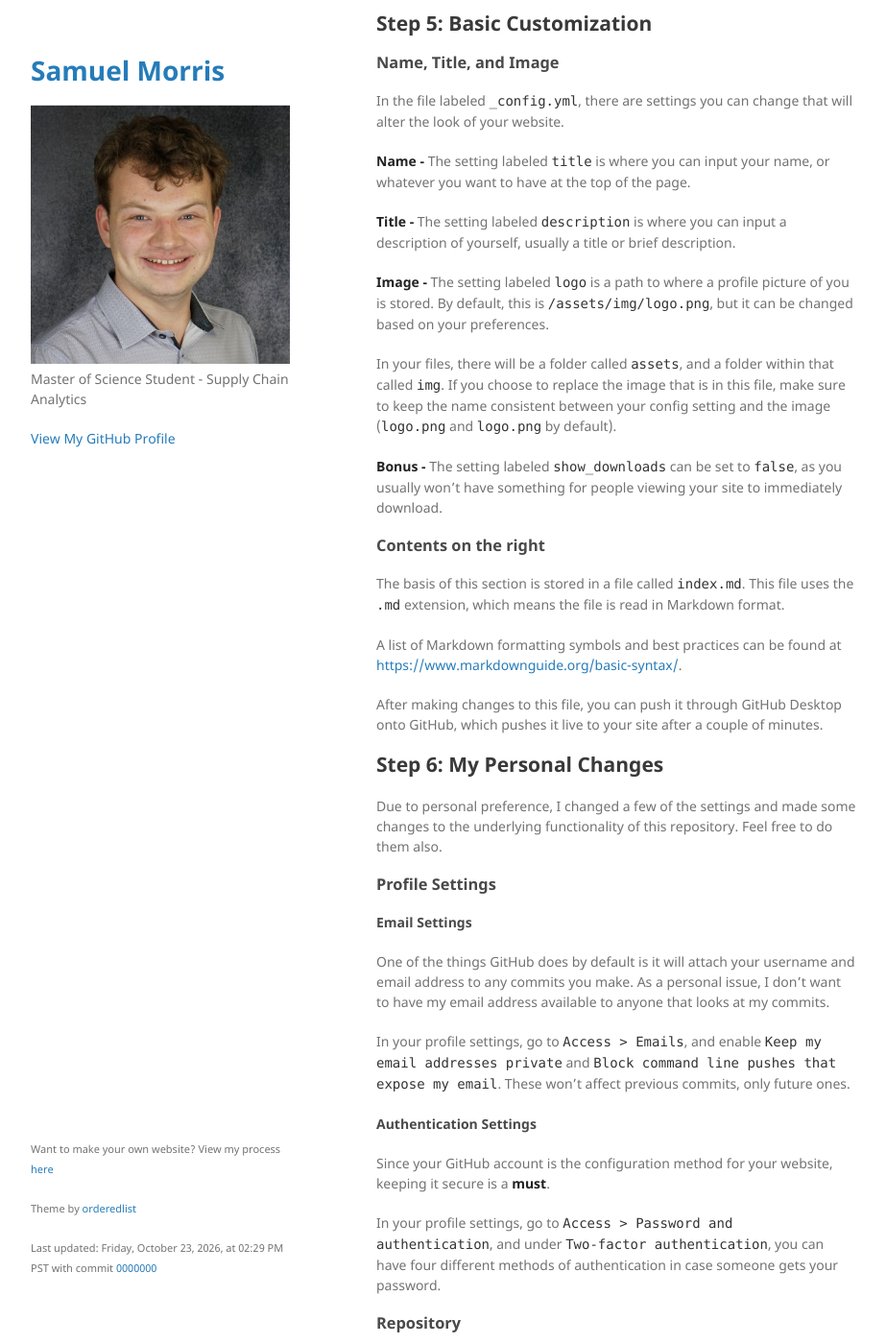
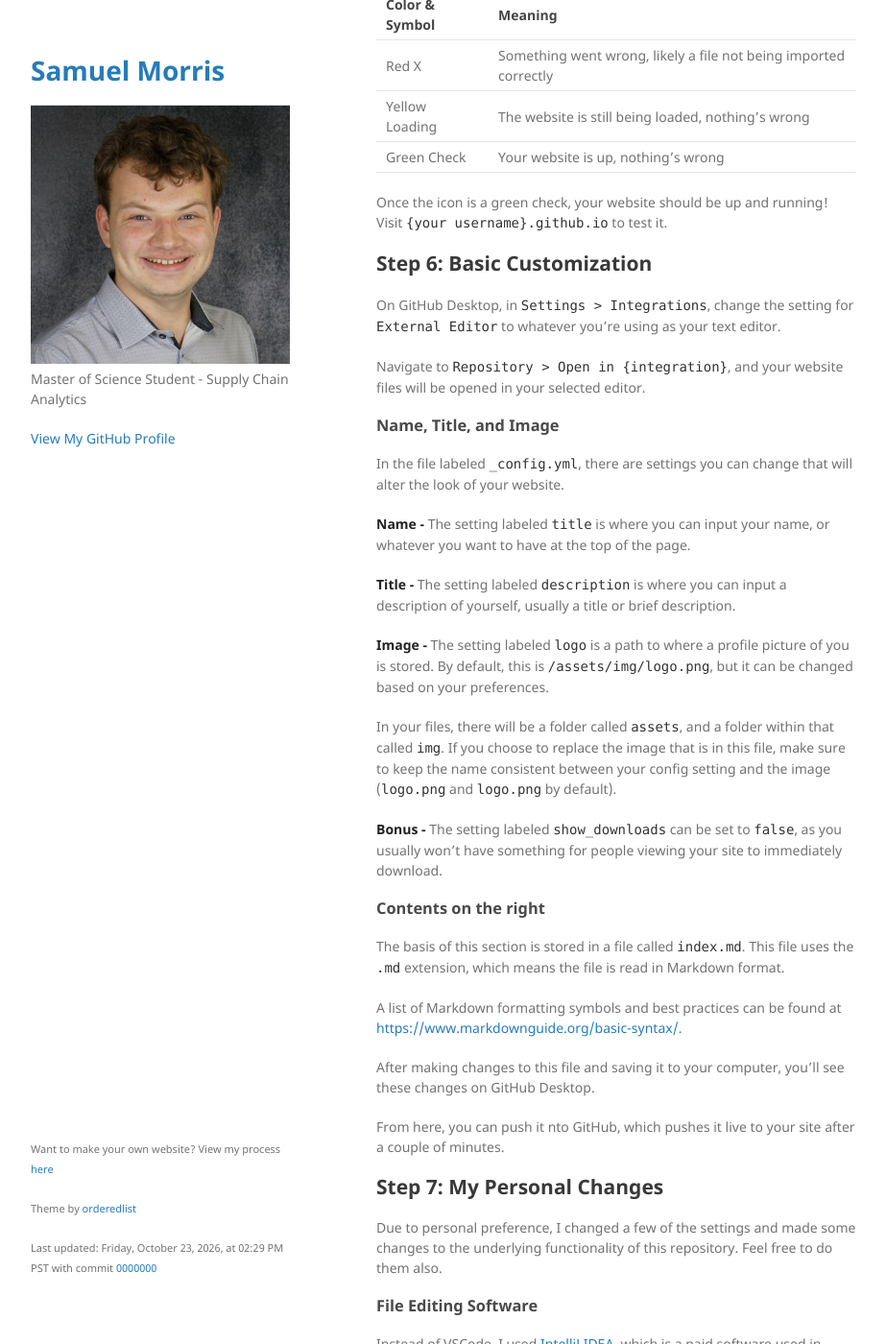
Before and after one commit to morris-sam/morris-sam.github.io, a Jekyll site: the page built from process/index.md, in a window 1280 px wide and 1400 px high, scrolled down 2489 px. Shown: the whole window at 96% size, without its empty margins (178-1101 px from the left). Built offline with Jekyll 4.4.1, drawn with Linux system fonts in a browser that asks for light colours; our own code applies the rules of GitHub Pages for plain Markdown files; some of the changed text lies outside the part shown.

Commit message:
new step and clarifying others

```diff
--- a/process/index.md
+++ b/process/index.md
@@ -11,9 +11,10 @@ I would recommend reading through the entire documentation once before attemptin
 1. [Create a GitHub account](#step-1-create-a-github-account)
 2. [Create the Website Repository](#step-2-create-a-website-repository)
 3. [Install and set up GitHub Desktop](#step-3-install-and-set-up-github-desktop)
-4. [Download, Install, and Test the Minimal Theme](#step-4-download-install-and-test-the-minimal-theme)
-5. [Basic Customization](#step-5-basic-customization)
-6. [My Personal Changes](#step-6-my-personal-changes)
+4. [Installing VSCode](#step-4-installing-vscode)
+5. [Download, Install, and Test the Minimal Theme](#step-5-download-install-and-test-the-minimal-theme)
+6. [Basic Customization](#step-6-basic-customization)
+7. [My Personal Changes](#step-7-my-personal-changes)
 
 ## Step 1: Create a GitHub Account
 
@@ -47,9 +48,17 @@ Click it, and choose to clone it to your computer, as well as where in your comp
 
 GitHub Desktop will now show you a list of your changed files on the left, and a message saying `No Local Changes` on the right.
 
-## Step 4: Download, Install, and Test the Minimal Theme
+## Step 4: Installing VSCode
 
-This website was not created on its own completely from scratch. It was created using a theme called "Minimal", which can be found [here](https://github.com/pages-themes/minimal).
+Your computer's default file editing software may be great, but if it's not, one is going to be needed.
+
+VSCode is a free software that allows for file editing, among other features.
+
+It can be downloaded from [the VSCode website](https://code.visualstudio.com), and used in the following steps.
+
+## Step 5: Download, Install, and Test the Minimal Theme
+
+This website was not created on its own completely from scratch. It was created using a theme called "Minimal", which can be found [on the Minimal GitHub page](https://github.com/pages-themes/minimal).
 
 To use the "Minimal" theme, open their repository and look for a green button labeled `<> Code`.
 
@@ -79,7 +88,11 @@ The chart below describes the meaning of the symbols to the left of these words.
 
 Once the icon is a green check, your website should be up and running! Visit `{your username}.github.io` to test it.
 
-## Step 5: Basic Customization
+## Step 6: Basic Customization
+
+On GitHub Desktop, in `Settings > Integrations`, change the setting for `External Editor` to whatever you're using as your text editor.
+
+Navigate to `Repository > Open in {integration}`, and your website files will be opened in your selected editor.
 
 ### Name, Title, and Image
 
@@ -101,11 +114,19 @@ The basis of this section is stored in a file called `index.md`. This file uses
 
 A list of Markdown formatting symbols and best practices can be found at [https://www.markdownguide.org/basic-syntax/](https://www.markdownguide.org/basic-syntax/).
 
-After making changes to this file, you can push it through GitHub Desktop onto GitHub, which pushes it live to your site after a couple of minutes.
+After making changes to this file and saving it to your computer, you'll see these changes on GitHub Desktop.
 
-## Step 6: My Personal Changes
+From here, you can push it nto GitHub, which pushes it live to your site after a couple of minutes.
+
+## Step 7: My Personal Changes
 
 Due to personal preference, I changed a few of the settings and made some changes to the underlying functionality of this repository. Feel free to do them also.
+
+### File Editing Software
+
+Instead of VSCode, I used [IntelliJ IDEA](https://www.jetbrains.com/idea/), which is a paid software used in software development.
+
+No steps are different between setting up VSCode or IntelliJ.
 
 ### Profile Settings
 
```
Also changed, not shown: 1 other file.
